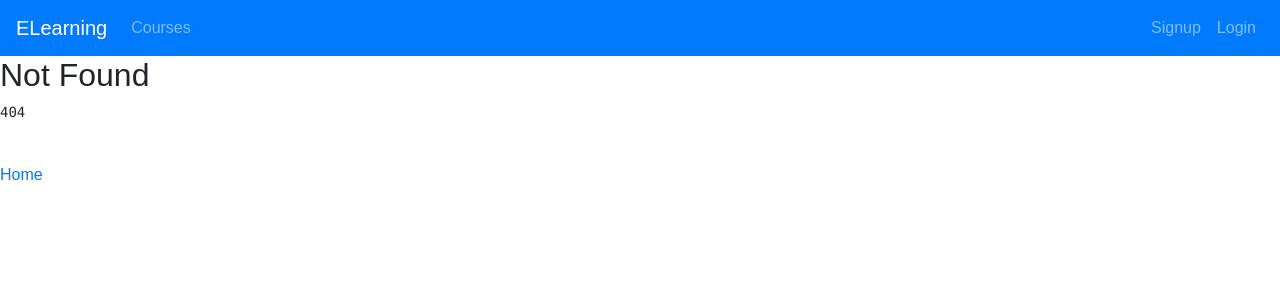
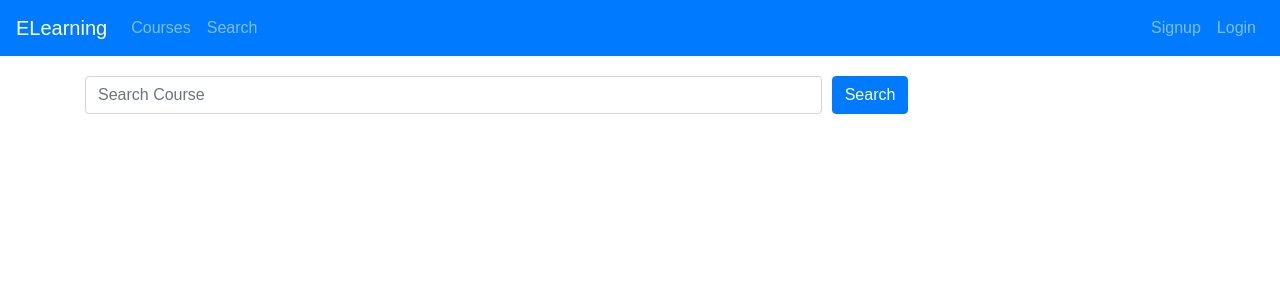
Before and after one commit to HaiderMalik12/subscription-prisma, a React (Create React App) app in the folder client/: page /search in a window 1280 px wide. Before the commit this address had no page. Shown: the top 300 px of the page. Built offline with nearby package versions, Linux system fonts and the light colour scheme.

Commit message:
implement search

```diff
--- a/client/src/App.js
+++ b/client/src/App.js
@@ -9,6 +9,7 @@ import Auth from './components/Auth';
 import { AuthRoute, UnauthRoute } from 'react-router-auth';
 import { AUTH_TOKEN } from './constants';
 import NotFound from './components/NotFound';
+import SearchCourse from './components/SearchCourse';
 
 class App extends Component {
   render() {
@@ -46,6 +47,7 @@ class App extends Component {
             redirectTo="/login"
             authenticated={isAuth}
           />
+          <Route exact path="/search" component={SearchCourse} />
           <Route component={NotFound} />
         </Switch>
       </div>
--- /dev/null
+++ b/client/src/components/Course.js
@@ -0,0 +1,70 @@
+import React, { Component } from 'react';
+import { Query, Mutation } from 'react-apollo';
+import { gql } from 'apollo-boost';
+import { Link } from 'react-router-dom';
+import { AUTH_TOKEN } from '../constants';
+import ErrorMessage from './ErrorMessage';
+import Spinner from './Spinner/Spinner';
+import { COURSE_FEED_QUERY } from './Courses';
+
+class Course extends Component {
+  render() {
+    const authToken = localStorage.getItem(AUTH_TOKEN);
+    const { name, description, id } = this.props.course;
+    return (
+      <div className="card container">
+        <div className="card-body">
+          <h5 className="card-title">{name}</h5>
+          <p className="card-text"> {description} </p>
+          {authToken ? (
+            <React.Fragment>
+              <Link to={`course/${id}/edit`} className="btn btn-primary">
+                Edit
+              </Link>
+              <Mutation
+                mutation={DELETE_COURSE_MUTATION}
+                variables={{ id }}
+                update={(cache, { data: { deleteCourse } }) => {
+                  const { courseFeed } = cache.readQuery({
+                    query: COURSE_FEED_QUERY
+                  });
+                  cache.writeQuery({
+                    query: COURSE_FEED_QUERY,
+                    data: {
+                      courseFeed: courseFeed.filter(
+                        course => course.id !== deleteCourse.id
+                      )
+                    }
+                  });
+                }}
+              >
+                {(deleteCourse, { data, error, loading }) => {
+                  return (
+                    <button
+                      style={{ marginLeft: '10px' }}
+                      className="btn btn-danger"
+                      onClick={async () => {
+                        await deleteCourse();
+                      }}
+                    >
+                      Delete
+                    </button>
+                  );
+                }}
+              </Mutation>
+            </React.Fragment>
+          ) : null}
+        </div>
+      </div>
+    );
+  }
+}
+export const DELETE_COURSE_MUTATION = gql`
+  mutation DeletCourse($id: ID!) {
+    deleteCourse(id: $id) {
+      id
+      name
+    }
+  }
+`;
+export default Course;
--- a/client/src/components/CreateCourse.js
+++ b/client/src/components/CreateCourse.js
@@ -3,7 +3,7 @@ import { Mutation } from 'react-apollo';
 import { gql } from 'apollo-boost';
 import { COURSE_FEED_QUERY } from './Courses';
 import ErrorMessage from './ErrorMessage';
-import Loading from './Loading/Loading';
+import Spinner from './Spinner/Spinner';
 
 class CreateCourse extends Component {
   state = {
@@ -36,7 +36,7 @@ class CreateCourse extends Component {
         }}
       >
         {(createCourse, { data, error, loading }) => {
-          if (loading) return <Loading />;
+          if (loading) return <Spinner />;
           if (error) return <ErrorMessage error={error} />;
           return (
             <div className="container">
--- a/client/src/components/EditCourse.js
+++ b/client/src/components/EditCourse.js
@@ -2,7 +2,7 @@ import React, { Component } from 'react';
 import { gql } from 'apollo-boost';
 import { Query, Mutation } from 'react-apollo';
 import ErrorMessage from './ErrorMessage';
-import Loading from './Loading/Loading';
+import Spinner from './Spinner/Spinner';
 class EditCourse extends Component {
   state = {
     name: '',
@@ -21,7 +21,7 @@ class EditCourse extends Component {
         variables={{ id: this.props.match.params.id }}
       >
         {({ data: { course }, error, loading }) => {
-          if (loading) return <Loading />;
+          if (loading) return <Spinner />;
           if (error) return <ErrorMessage error={error} />;
           return (
             <Mutation
@@ -29,7 +29,7 @@ class EditCourse extends Component {
               onCompleted={() => this.props.history.push('/')}
             >
               {(updateCourse, { data, error, loading }) => {
-                if (loading) return <div>Loading....</div>;
+                if (loading) return <Spinner />;
                 if (error) return <ErrorMessage error={error} />;
                 return (
                   <div className="container">
--- a/client/src/components/ErrorMessage.js
+++ b/client/src/components/ErrorMessage.js
@@ -1,16 +1,20 @@
 import React from 'react';
 import PropTypes from 'prop-types';
+
 const ErrorMessage = ({ error }) => {
   return (
-    <div>
+    <React.Fragment>
       <div className="alert alert-danger" role="alert">
         Something went wrong
       </div>
       <pre>{error.toString()}</pre>
-    </div>
+    </React.Fragment>
   );
 };
+ErrorMessage.defaultProps = {
+  error: {}
+};
 ErrorMessage.propTypes = {
-  error: PropTypes.any
+  error: PropTypes.object.isRequired
 };
 export default ErrorMessage;
--- a/client/src/components/Header.js
+++ b/client/src/components/Header.js
@@ -29,6 +29,11 @@ class Header extends React.Component {
               <li className="nav-item">
                 <Link className="nav-link" to="/">
                   Courses
+                </Link>
+              </li>
+              <li className="nav-item">
+                <Link className="nav-link" to="/search">
+                  Search
                 </Link>
               </li>
               {authToken && (
--- a/client/src/components/NotFound.js
+++ b/client/src/components/NotFound.js
@@ -4,10 +4,9 @@ import { Link } from 'react-router-dom';
 const NotFound = () => {
   return (
     <div>
-      <h2> Not Found</h2>
-      <pre>404</pre>
+      <h2>Not found</h2>
       <br />
-      <Link to="/"> Home</Link>
+      <Link to="/"> Home </Link>
     </div>
   );
 };
--- /dev/null
+++ b/client/src/components/SearchCourse.js
@@ -0,0 +1,66 @@
+import React, { Component } from 'react';
+import { gql } from 'apollo-boost';
+import { withApollo } from 'react-apollo';
+import PropTypes from 'prop-types';
+import Course from './Course';
+
+class SearchCourse extends Component {
+  state = {
+    filter: '',
+    courses: []
+  };
+  executeSearch = async e => {
+    e.preventDefault();
+    const { client } = this.props;
+    const { filter } = this.state;
+    const { data } = await client.query({
+      query: SEARCH_QUERY,
+      variables: {
+        filter
+      }
+    });
+    this.setState({ courses: data.courseFeed.courses });
+  };
+  render() {
+    return (
+      <div className="container" style={{ marginTop: '20px' }}>
+        <form onSubmit={this.executeSearch}>
+          <div className="form-row">
+            <div className="col-8">
+              <input
+                name="filter"
+                type="text"
+                className="form-control"
+                placeholder="Search Course"
+                value={this.state.filter}
+                onChange={e => this.setState({ filter: e.target.value })}
+              />
+            </div>
+            <div className="col-4">
+              <button className="btn btn-primary">Search</button>
+            </div>
+          </div>
+        </form>
+        {this.state.courses.map(course => {
+          return <Course course={course} key={course.id} />;
+        })}
+      </div>
+    );
+  }
+}
+SearchCourse.propTypes = {
+  client: PropTypes.object.isRequired
+};
+export const SEARCH_QUERY = gql`
+  query SearchCourse($filter: String!) {
+    courseFeed(filter: $filter) {
+      courses {
+        id
+        name
+        description
+      }
+      count
+    }
+  }
+`;
+export default withApollo(SearchCourse);
--- a/client/src/components/Loading/Loading.js
+++ b/client/src/components/Spinner/Spinner.js
@@ -1,16 +1,15 @@
 import React from 'react';
-import LoadingIcon from './loading_icon.gif';
-
-const Loading = () => {
+import spinner from './spinner.gif';
+const Spinner = () => {
   return (
-    <div>
+    <React.Fragment>
       <img
-        src={LoadingIcon}
+        src={spinner}
         alt="...Loading"
         style={{ width: '200px', margin: 'auto', display: 'block' }}
       />
-    </div>
+    </React.Fragment>
   );
 };
 
-export default Loading;
+export default Spinner;
```
Also changed, not shown: client/src/components/Courses.js (+15 -24 lines), client/src/components/Pagination.js (deleted, +0 -9 lines), client/src/components/Spinner/spinner.gif (renamed from client/src/components/Loading/loading_icon.gif).
